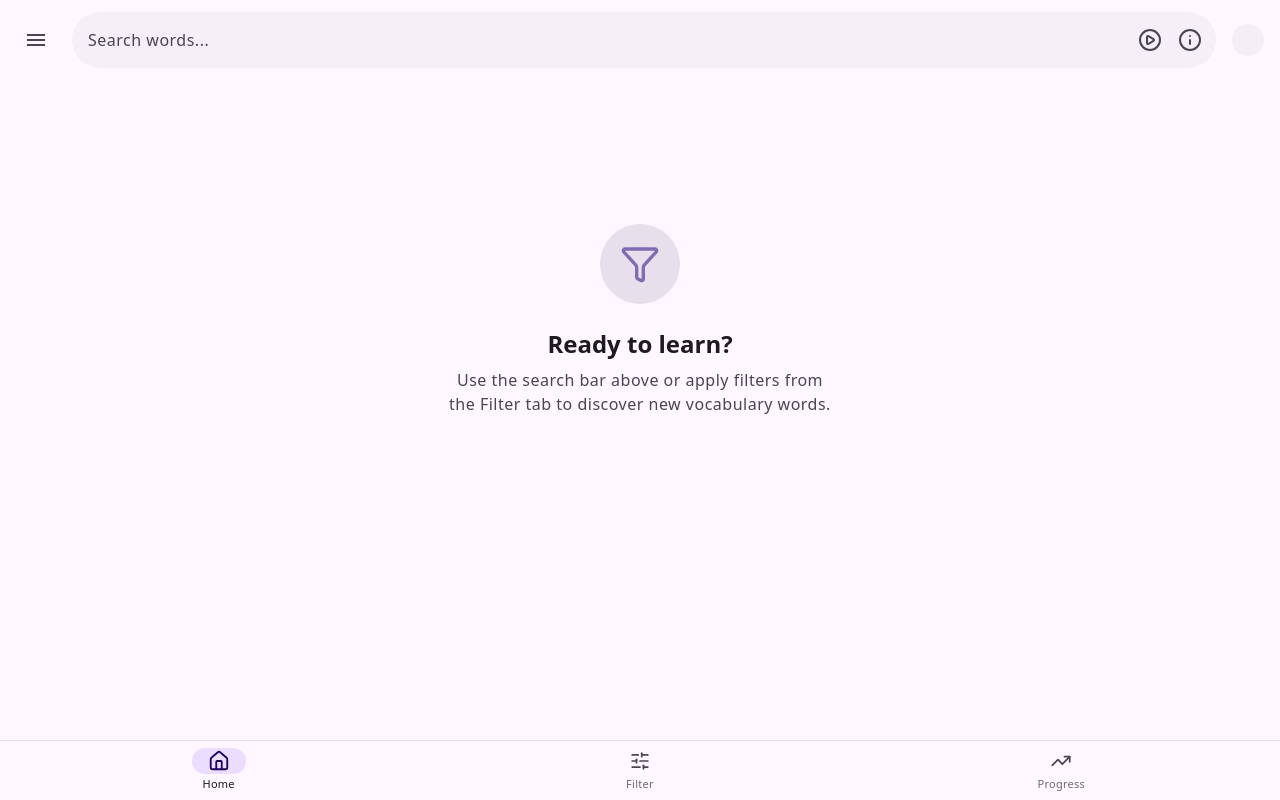
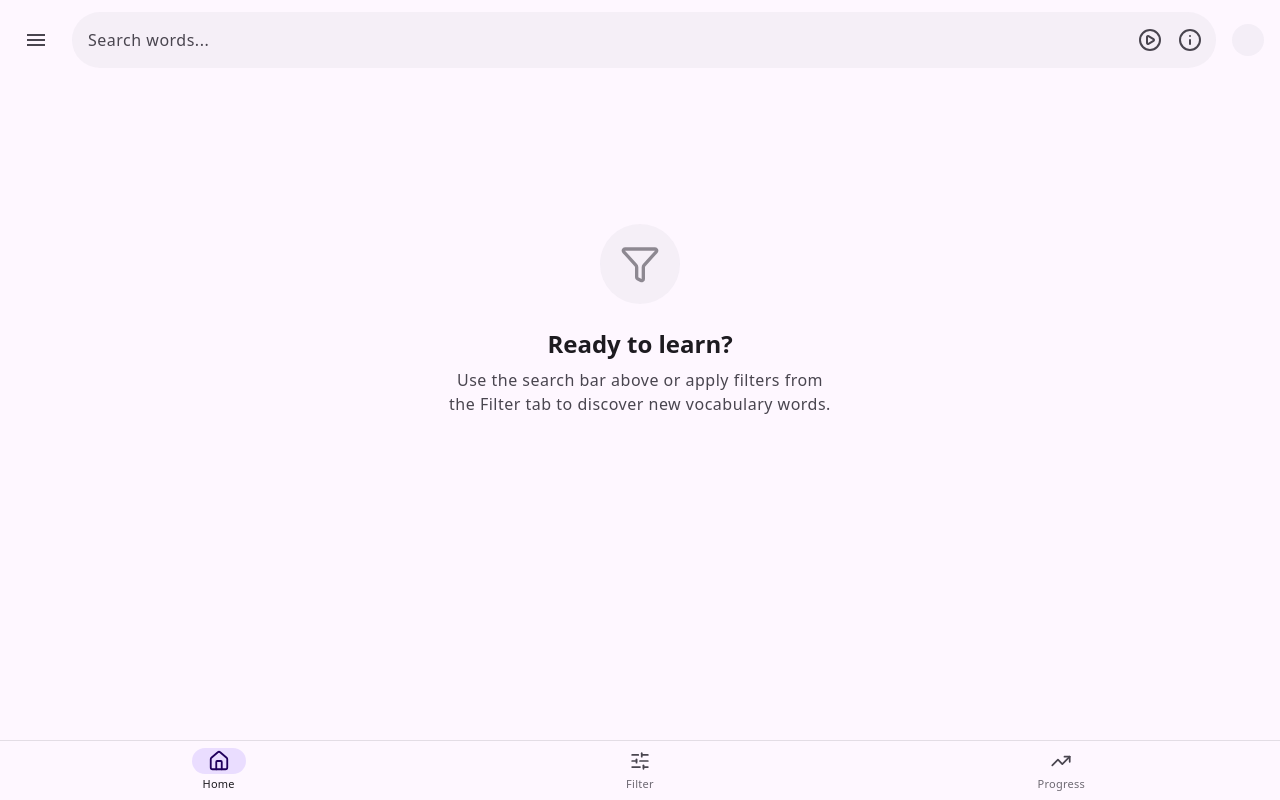
Before and after one commit to shafiullahcrazyman/Vocabify, a React (Vite) app: page /home#/home in a window 1280 px wide. Built offline with nearby package versions, Linux system fonts and the light colour scheme.

Commit message:
Add files via upload

```diff
--- a/src/screens/Home.tsx
+++ b/src/screens/Home.tsx
@@ -63,7 +63,6 @@ export const Home: React.FC = () => {
       {
         root: null,
         // Trigger the load 200px BEFORE they actually hit the bottom
-        // This makes the scrolling feel completely seamless
         rootMargin: '200px',
         threshold: 0.1
       }
@@ -100,8 +99,9 @@ export const Home: React.FC = () => {
             transition={settings.animationsEnabled ? { duration: 0.4, delay: 0.1, ease: [0.2, 0, 0, 1] } : { duration: 0.15, ease: "easeOut" }}
             className="flex flex-col items-center justify-center py-32 text-center px-4"
           >
-            <div className="w-20 h-20 bg-surface-variant rounded-full flex items-center justify-center mb-6">
-              <FilterIcon className="w-10 h-10 text-primary opacity-80" />
+            {/* UPDATED: Changed background and icon color to match the subtle search bar look */}
+            <div className="w-20 h-20 bg-surface-variant/40 rounded-full flex items-center justify-center mb-6">
+              <FilterIcon className="w-10 h-10 text-on-surface-variant opacity-60" />
             </div>
             <h2 className="m3-headline-small text-on-surface mb-2">Ready to learn?</h2>
             <p className="m3-body-large text-on-surface-variant max-w-sm">
```
